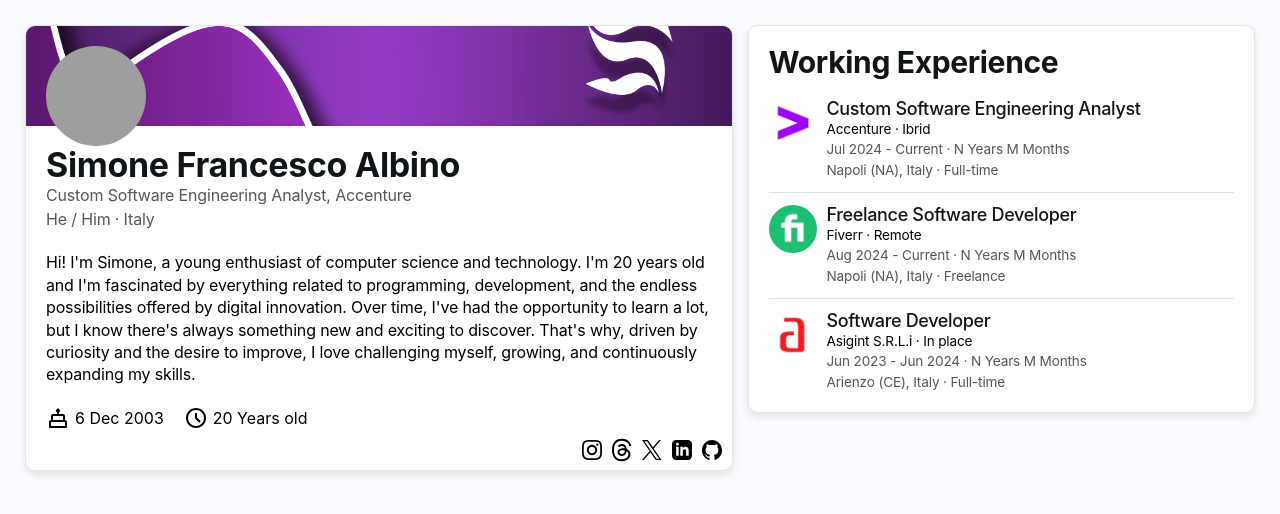
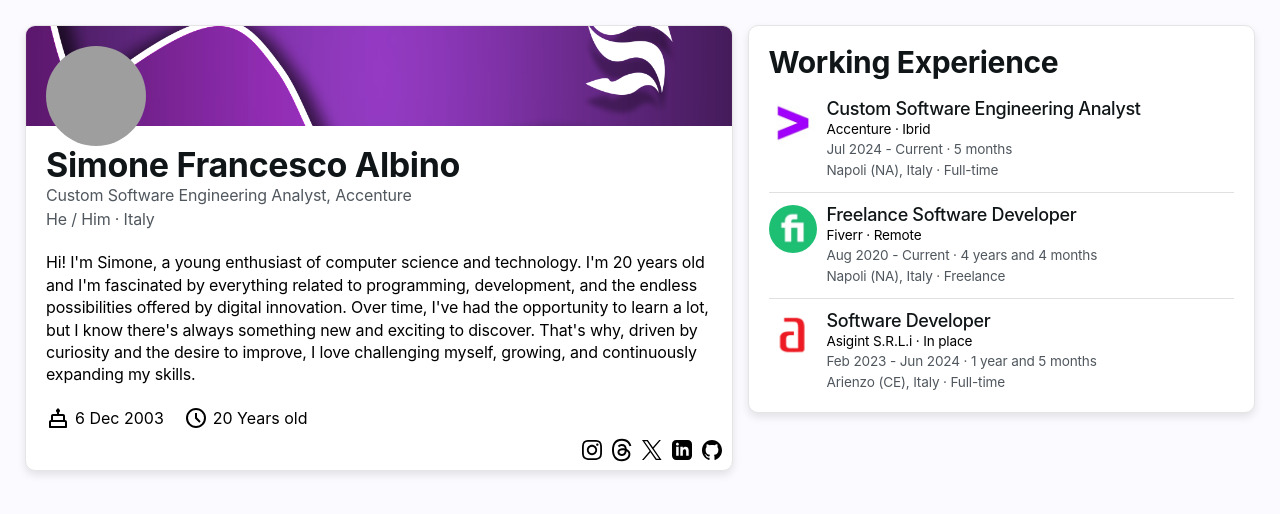
Before and after one commit to Simonalbi/about-me, an Angular app: page / in a window 1280 px wide. Shown: the top 514 px of the page. Built offline with nearby package versions, Linux system fonts and the light colour scheme; grey boxes are pictures that could not be loaded.

Commit message:
Added logic for company permanence period calculation

```diff
--- a/public/json/working-experience.json
+++ b/public/json/working-experience.json
@@ -22,7 +22,7 @@
       "roles": [
         {
           "name": "Freelance Software Developer",
-          "start_date": "2024-08-01",
+          "start_date": "2020-08-01",
           "end_date": null,
           "contract_type": "Freelance"
         }
--- a/src/app/working-experience/agency-timeline/agency-timeline.component.html
+++ b/src/app/working-experience/agency-timeline/agency-timeline.component.html
@@ -4,11 +4,22 @@
       <img [src]="company.logo">
     </div>
 
-    <div class="position-info-container">
-      <h5>{{ company.roles[0].name }}</h5>
-      <p class="sm">{{ company.name }} · {{ company.workMode }}</p>
-      <p class="sm gray-text">{{ company.roles[0].startDate | date: 'MMM y'}} - {{ (company.roles[0].endDate  | date: 'MMM y') ?? "Current"}} · N Years M Months</p>
-      <p class="sm gray-text">{{ company.location }} · {{ company.roles[0].contractType}}</p>
-    </div>
+    @if (company.roles.length === 1) {
+      <div class="position-info-container">
+        <h5>{{ company.roles[0].name }}</h5>
+        <p class="sm">{{ company.name }} · {{ company.workMode }}</p>
+        <p class="sm gray-text">{{ company.absoluteStartDate | date: 'MMM y'}} - {{ (company.absoluteEndDate  | date: 'MMM y') ?? "Current"}} · {{ company.companyPermanenceTime }}</p>
+        <p class="sm gray-text">{{ company.location }} · {{ company.roles[0].contractType}}</p>
+      </div>
+    } @else {
+      <!-- TODO - Draw the timeline -->
+      <div class="position-info-container">
+        <h5>{{ company.roles[0].name }}</h5>
+        <p class="sm">{{ company.name }} · {{ company.workMode }}</p>
+        <p class="sm gray-text">{{ company.absoluteStartDate | date: 'MMM y'}} - {{ (company.absoluteEndDate| date: 'MMM y') ?? "Current"}} · {{ company.companyPermanenceTime }}</p>
+        <p class="sm gray-text">{{ company.location }} · {{ company.roles[0].contractType}}</p>
+      </div>
+    }
+
   </div>
 </div>
--- a/src/app/working-experience/agency-timeline/company.model.ts
+++ b/src/app/working-experience/agency-timeline/company.model.ts
@@ -1,17 +1,64 @@
 import { Role } from './role.model';
 
 export class Company {
-  name: string;
-  logo: string;
-  location: string;
-  workMode: string;
-  roles: Array<Role>;
+  readonly name: string;
+  readonly logo: string;
+  readonly location: string;
+  readonly workMode: string;
+  readonly roles: Array<Role>;
 
   constructor(name: string, logo: string, location: string, workMode: string, roles: Array<Role>) {
     this.name = name;
     this.logo = logo;
     this.location = location;
     this.workMode = workMode;
+
     this.roles = roles;
+    this.roles.sort((a, b) => b.startDate.getTime() - a.startDate.getTime());
+  }
+
+  get absoluteStartDate(): Date {
+    return this.roles[this.roles.length - 1].startDate;
+  }
+
+  get absoluteEndDate(): Date | null {
+    return this.roles[0].endDate ?? null;
+  }
+
+  get companyPermanenceTime(): string {
+    let endDate = this.roles[0].endDate;
+    if (!endDate) {
+      endDate = new Date();
+    }
+
+    let months = Math.abs(endDate.getMonth() - this.roles[this.roles.length - 1].startDate.getMonth());
+    let years = Math.abs(endDate.getFullYear() - this.roles[this.roles.length - 1].startDate.getFullYear());
+
+    months++;
+    if (months === 12) {
+      years++;
+      months = 0;
+    }
+
+    let companyPermanenceTime = "";
+    if (years > 0) {
+      companyPermanenceTime += `${years} year`;
+      if (years > 1) {
+        companyPermanenceTime += "s";
+      }
+    }
+
+    if (months > 0) {
+      if (years > 0) {
+        companyPermanenceTime += " and ";
+      }
+
+      companyPermanenceTime += `${months} month`;
+      if (months > 1) {
+        companyPermanenceTime += "s";
+      }
+    }
+
+    return companyPermanenceTime;
   }
 }
```
Also changed, not shown: src/app/working-experience/agency-timeline/role.model.ts (+4 -4 lines).
